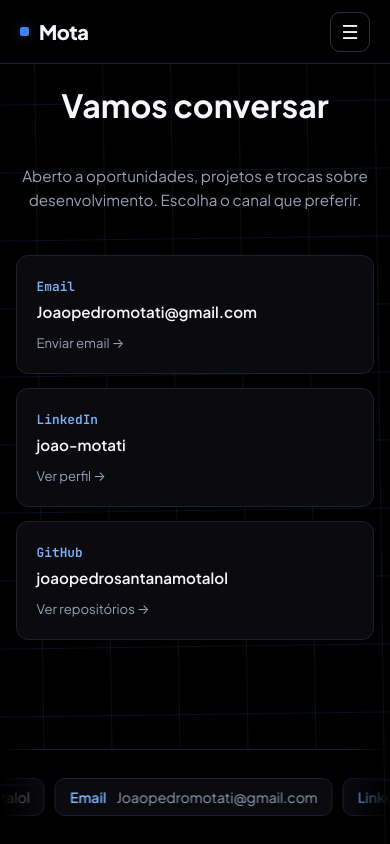
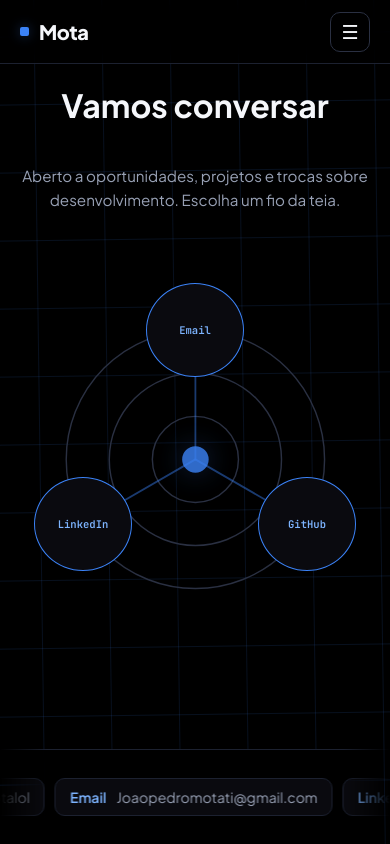
Before and after one commit to joaopedrosantanamotalol/portifolio-mota, a React (Vite) app: page /contato in a window 390 px wide. Built offline with nearby package versions, Linux system fonts and the light colour scheme.

Commit message:
new details

```diff
--- a/src/components/ficheiro_mota/ficheiro-mota.css
+++ b/src/components/ficheiro_mota/ficheiro-mota.css
@@ -16,6 +16,9 @@
   font-size: clamp(1.8rem, 4vw, 2.5rem);
   font-weight: 800;
   letter-spacing: -0.02em;
+
+  opacity: 0;
+  animation: titulo-entrar 0.7s ease-out forwards;
 }
 
 .titulo h1::after {
@@ -33,6 +36,26 @@
   background: var(--acento);
   border-radius: 2px;
   box-shadow: 0 0 14px var(--acento-brilho);
+
+  /* a barrinha se desenha sozinha, começando do zero */
+  animation: titulo-sublinhar 0.6s 0.4s ease-out backwards;
+}
+
+@keyframes titulo-entrar {
+  from {
+    opacity: 0;
+    transform: translateY(-10px);
+  }
+  to {
+    opacity: 1;
+    transform: translateY(0);
+  }
+}
+
+@keyframes titulo-sublinhar {
+  from {
+    width: 0;
+  }
 }
 
 /* foto e tópicos lado a lado, sem caixa e sem borda */
@@ -61,6 +84,25 @@
 
   /* brilho azul suave no lugar da borda */
   box-shadow: 0 0 80px -24px var(--acento-brilho);
+
+  opacity: 0;
+  transform: scale(0.92);
+
+  animation: foto-entrar 0.7s ease-out forwards;
+
+  transition: transform 0.4s ease, box-shadow 0.4s ease;
+}
+
+.container img:hover {
+  transform: scale(1.035) rotate(-1deg);
+  box-shadow: 0 0 100px -16px var(--acento-brilho);
+}
+
+@keyframes foto-entrar {
+  to {
+    opacity: 1;
+    transform: scale(1);
+  }
 }
 
 .container ul {
@@ -79,6 +121,7 @@
 
 .container li {
   position: relative;
+  overflow: hidden; /* mantém o brilho do hover contido no item */
 
   padding: 14px 18px 14px 40px;
 
@@ -90,6 +133,39 @@
   line-height: 1.5;
 
   overflow-wrap: anywhere;
+
+  opacity: 0;
+  transform: translateX(24px);
+
+  animation: item-entrar 0.5s ease-out forwards;
+
+  transition: transform 0.25s ease, background-color 0.25s ease;
+}
+
+/* cada item entra um pouquinho depois do outro */
+.container li:nth-child(1) {
+  animation-delay: 0.2s;
+}
+.container li:nth-child(2) {
+  animation-delay: 0.32s;
+}
+.container li:nth-child(3) {
+  animation-delay: 0.44s;
+}
+.container li:nth-child(4) {
+  animation-delay: 0.56s;
+}
+
+@keyframes item-entrar {
+  to {
+    opacity: 1;
+    transform: translateX(0);
+  }
+}
+
+.container li:hover {
+  transform: translateX(4px);
+  background-color: var(--superficie);
 }
 
 .container li::before {
@@ -98,6 +174,7 @@
   position: absolute;
   left: 18px;
   top: 50%;
+  z-index: 2;
 
   width: 8px;
   height: 8px;
@@ -107,6 +184,47 @@
   background: var(--acento);
   border-radius: 2px;
   box-shadow: 0 0 10px var(--acento-brilho);
+
+  transition: transform 0.25s ease;
+}
+
+.container li:hover::before {
+  transform: translateY(-50%) rotate(45deg) scale(1.2);
+}
+
+/* brilho diagonal que desliza pelo item no hover */
+.container li::after {
+  content: '';
+
+  position: absolute;
+  inset: 0;
+  z-index: 1;
+
+  background: linear-gradient(100deg, transparent 42%, var(--acento-brilho) 50%, transparent 58%);
+
+  transform: translateX(-130%);
+  pointer-events: none;
+
+  transition: transform 0.7s ease;
+}
+
+.container li:hover::after {
+  transform: translateX(130%);
+}
+
+@media (prefers-reduced-motion: reduce) {
+  .titulo h1,
+  .titulo h1::after,
+  .container img,
+  .container li {
+    animation: none;
+    opacity: 1;
+    transform: none;
+  }
+
+  .titulo h1::after {
+    width: 60px;
+  }
 }
 
 /* só empilha em telas realmente pequenas */
--- a/src/pages/contato/Contato.css
+++ b/src/pages/contato/Contato.css
@@ -18,79 +18,216 @@
   text-align: center;
 }
 
-/* 3 mini cards lado a lado */
-.contato-canais {
-  width: 100%;
-  margin-top: 5vh;
+/* ===== a teia ===== */
 
-  display: grid;
-  grid-template-columns: repeat(3, minmax(0, 1fr));
-  gap: 14px;
+.teia {
+  position: relative;
+
+  width: min(100%, 460px);
+  aspect-ratio: 1 / 1;
+  margin-top: 6vh;
 }
 
-.contato-card {
+.teia-svg {
+  position: absolute;
+  inset: 0;
+
+  width: 100%;
+  height: 100%;
+}
+
+/* anéis concêntricos, se desenhando devagar quando a página abre */
+.teia-anel {
+  fill: none;
+  stroke: var(--borda-forte);
+  stroke-width: 0.4;
+
+  animation: teia-desenhar-anel 1.4s ease-out forwards;
+}
+
+.teia-anel:nth-of-type(1) {
+  stroke-dasharray: 75.4;
+  stroke-dashoffset: 75.4;
+}
+
+.teia-anel:nth-of-type(2) {
+  stroke-dasharray: 150.8;
+  stroke-dashoffset: 150.8;
+  animation-delay: 0.1s;
+}
+
+.teia-anel:nth-of-type(3) {
+  stroke-dasharray: 226.2;
+  stroke-dashoffset: 226.2;
+  animation-delay: 0.2s;
+}
+
+@keyframes teia-desenhar-anel {
+  to {
+    stroke-dashoffset: 0;
+  }
+}
+
+/* os raios que ligam cada contato ao centro */
+.teia-raio {
+  stroke: var(--acento);
+  stroke-width: 0.5;
+  opacity: 0.45;
+
+  stroke-dasharray: 36;
+  stroke-dashoffset: 36;
+
+  animation: teia-desenhar-raio 0.7s ease-out forwards;
+
+  transition: opacity 0.25s ease, stroke-width 0.25s ease;
+}
+
+@keyframes teia-desenhar-raio {
+  to {
+    stroke-dashoffset: 0;
+  }
+}
+
+/* o centro da teia, pulsando devagar */
+.teia-centro {
+  fill: var(--acento);
+  filter: drop-shadow(0 0 4px var(--acento-brilho));
+
+  animation: teia-pulsar 2.4s ease-in-out infinite;
+}
+
+@keyframes teia-pulsar {
+  0%,
+  100% {
+    r: 3.2;
+    opacity: 1;
+  }
+  50% {
+    r: 4;
+    opacity: 0.7;
+  }
+}
+
+/* cada contato: um nó redondo sobre a teia */
+.teia-no {
+  position: absolute;
+  z-index: 2;
+
   display: flex;
   flex-direction: column;
-  gap: 6px;
+  align-items: center;
+  justify-content: center;
+  gap: 2px;
 
-  padding: 22px 20px;
+  width: 92px;
+  height: 92px;
+  padding: 8px 10px;
 
   background: var(--superficie);
-  border: 1px solid var(--borda);
-  border-radius: 12px;
+  border: 1px solid var(--acento);
+  border-radius: 50%; /* sempre redondo quando não está em hover */
 
   color: var(--texto);
+  text-align: center;
   text-decoration: none;
 
-  transition:
-    border-color 0.25s ease,
-    box-shadow 0.25s ease,
-    transform 0.25s ease;
+  transform: translate(-50%, -50%) scale(0);
+  opacity: 0;
+
+  animation: teia-no-surgir 0.4s ease-out forwards;
+
+  transition: box-shadow 0.25s ease, border-color 0.25s ease, width 0.3s ease,
+    border-radius 0.3s ease, transform 0.3s ease;
 }
 
-.contato-card:hover,
-.contato-card:focus-visible {
-  transform: translateY(-3px);
-
-  border-color: var(--acento);
-  box-shadow: 0 0 36px -10px var(--acento-brilho);
+@keyframes teia-no-surgir {
+  to {
+    transform: translate(-50%, -50%) scale(1);
+    opacity: 1;
+  }
 }
 
-.contato-rotulo {
+.teia-no-rotulo {
   font-family: var(--mono);
-  font-size: 0.8rem;
+  font-size: 0.72rem;
   font-weight: 600;
   color: var(--acento-claro);
 }
 
-.contato-valor {
-  font-size: 0.95rem;
-  font-weight: 600;
-  line-height: 1.4;
+.teia-no-valor {
+  display: none;
+
+  font-size: 0.7rem;
+  color: var(--texto-suave);
+  line-height: 1.3;
   overflow-wrap: anywhere;
 }
 
-.contato-acao {
-  margin-top: auto;
-  padding-top: 6px;
+/* no hover, o nó se aproxima do centro e "abre": vira uma pílula com o valor completo */
+.teia-no:hover,
+.teia-no:focus-visible {
+  width: 184px;
+  border-radius: 16px;
 
-  color: var(--texto-suave);
-  font-size: 0.82rem;
+  box-shadow: 0 0 32px -6px var(--acento-brilho);
+  outline: none;
+
+  transform: translate(-50%, -50%) translate(calc(var(--dx) * 18px), calc(var(--dy) * 18px));
 }
 
-/* tablet: 2 colunas, o terceiro ocupa a linha toda */
-@media (max-width: 760px) {
-  .contato-canais {
-    grid-template-columns: repeat(2, minmax(0, 1fr));
+.teia-no:hover .teia-no-valor,
+.teia-no:focus-visible .teia-no-valor {
+  display: block;
+}
+
+/* o raio correspondente acende junto com o nó (navegadores com :has) */
+.teia:has(.teia-no:nth-of-type(1):hover) .teia-raio:nth-of-type(1),
+.teia:has(.teia-no:nth-of-type(2):hover) .teia-raio:nth-of-type(2),
+.teia:has(.teia-no:nth-of-type(3):hover) .teia-raio:nth-of-type(3) {
+  opacity: 1;
+  stroke-width: 0.9;
+}
+
+@media (prefers-reduced-motion: reduce) {
+  .teia-anel,
+  .teia-raio,
+  .teia-no {
+    animation: none;
+    stroke-dashoffset: 0;
+    opacity: 1;
+    transform: translate(-50%, -50%) scale(1);
   }
 
-  .contato-card:last-child:nth-child(odd) {
-    grid-column: 1 / -1;
+  .teia-centro {
+    animation: none;
+  }
+
+  .teia-no:hover,
+  .teia-no:focus-visible {
+    transform: translate(-50%, -50%);
   }
 }
 
+/* celular: teia menor e nós mais compactos, pra caber na tela */
 @media (max-width: 480px) {
-  .contato-canais {
-    grid-template-columns: 1fr;
+  .teia {
+    width: 100%;
+    margin-top: 8vh;
+  }
+
+  .teia-no {
+    width: 80px;
+    height: 80px;
+    padding: 6px 8px;
+  }
+
+  .teia-no:hover,
+  .teia-no:focus-visible {
+    width: 156px;
+    transform: translate(-50%, -50%) translate(calc(var(--dx) * 12px), calc(var(--dy) * 12px));
+  }
+
+  .teia-no-rotulo {
+    font-size: 0.66rem;
   }
 }
--- a/src/pages/contato/Contato.tsx
+++ b/src/pages/contato/Contato.tsx
@@ -1,24 +1,35 @@
 import TextoDigitado from '../../components/animação/texto_digitado/texto_digitado'
 import './Contato.css'
 
+// posições em % dentro da teia (centro 50,50 — triângulo de 120° entre os nós)
+// dx/dy: direção unitária de cada nó até o centro, usada pra "puxar" ele no hover
 const canais = [
   {
     rotulo: 'Email',
     valor: 'Joaopedromotati@gmail.com',
     href: 'mailto:Joaopedromotati@gmail.com',
-    acao: 'Enviar email',
+    x: 50,
+    y: 14,
+    dx: 0,
+    dy: 1,
   },
   {
     rotulo: 'LinkedIn',
     valor: 'joao-motati',
     href: 'https://linkedin.com/in/joao-motati',
-    acao: 'Ver perfil',
+    x: 18.82,
+    y: 68,
+    dx: 0.866,
+    dy: -0.5,
   },
   {
     rotulo: 'GitHub',
     valor: 'joaopedrosantanamotalol',
     href: 'https://github.com/joaopedrosantanamotalol',
-    acao: 'Ver repositórios',
+    x: 81.18,
+    y: 68,
+    dx: -0.866,
+    dy: -0.5,
   },
 ]
 
@@ -28,21 +39,49 @@ export default function Contato() {
       <TextoDigitado texto="Vamos conversar" />
 
       <p className="contato-intro">
-        Aberto a oportunidades, projetos e trocas sobre desenvolvimento. Escolha o canal que preferir.
+        Aberto a oportunidades, projetos e trocas sobre desenvolvimento. Escolha um fio da teia.
       </p>
 
-      <div className="contato-canais">
-        {canais.map((canal) => (
+      <div className="teia">
+        <svg className="teia-svg" viewBox="0 0 100 100" xmlns="http://www.w3.org/2000/svg">
+          {/* anéis decorativos, como os fios circulares de uma teia de aranha */}
+          <circle className="teia-anel" cx="50" cy="50" r="12" />
+          <circle className="teia-anel" cx="50" cy="50" r="24" />
+          <circle className="teia-anel" cx="50" cy="50" r="36" />
+
+          {/* um raio de cada nó até o centro */}
+          {canais.map((canal, i) => (
+            <line
+              key={canal.rotulo}
+              className="teia-raio"
+              x1="50"
+              y1="50"
+              x2={canal.x}
+              y2={canal.y}
+              style={{ animationDelay: `${i * 0.15}s` }}
+            />
+          ))}
+
+          <circle className="teia-centro" cx="50" cy="50" r="3.2" />
+        </svg>
+
+        {canais.map((canal, i) => (
           <a
-            className="contato-card"
             key={canal.rotulo}
+            className="teia-no"
+            style={{
+              left: `${canal.x}%`,
+              top: `${canal.y}%`,
+              animationDelay: `${0.4 + i * 0.15}s`,
+              ['--dx' as string]: canal.dx,
+              ['--dy' as string]: canal.dy,
+            }}
             href={canal.href}
             target={canal.href.startsWith('http') ? '_blank' : undefined}
             rel={canal.href.startsWith('http') ? 'noopener noreferrer' : undefined}
           >
-            <span className="contato-rotulo">{canal.rotulo}</span>
-            <span className="contato-valor">{canal.valor}</span>
-            <span className="contato-acao">{canal.acao} →</span>
+            <span className="teia-no-rotulo">{canal.rotulo}</span>
+            <span className="teia-no-valor">{canal.valor}</span>
           </a>
         ))}
       </div>
```
